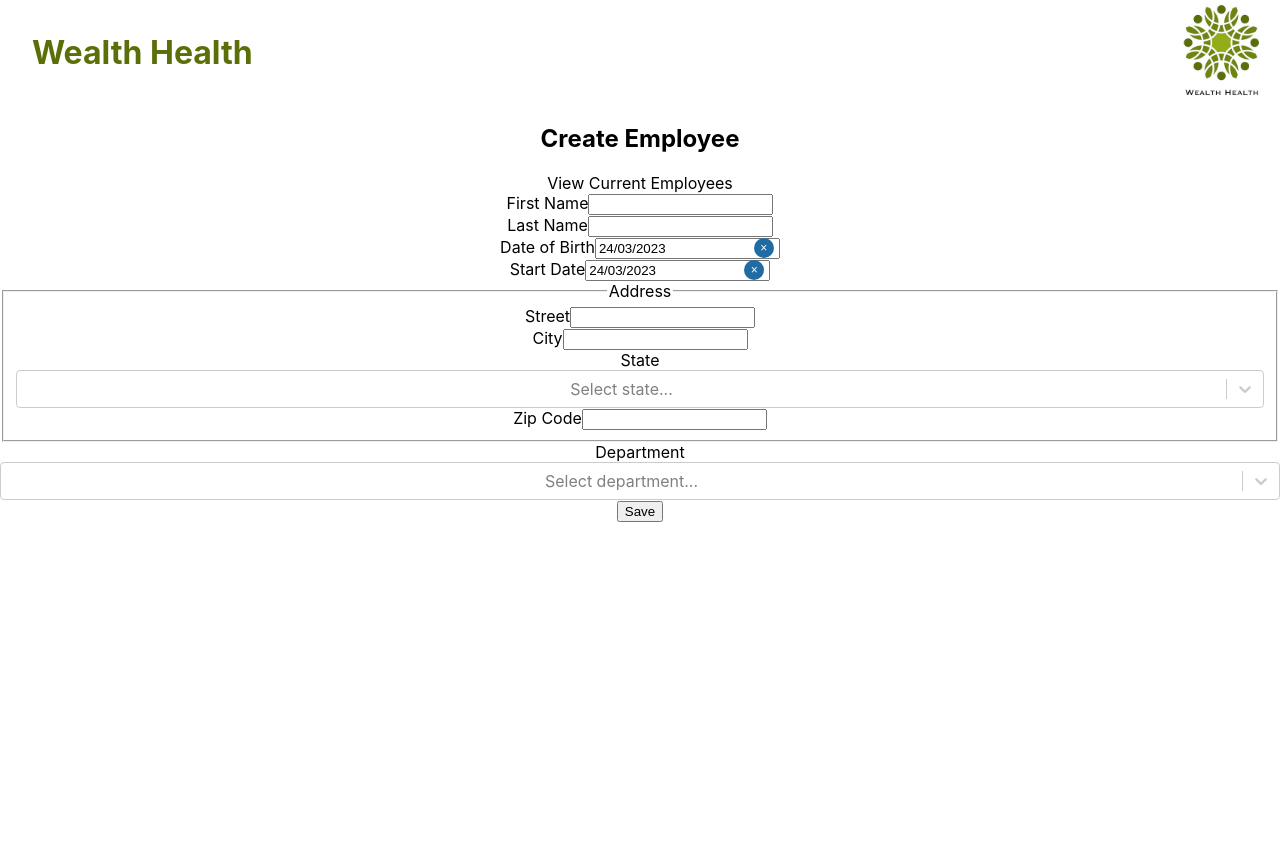
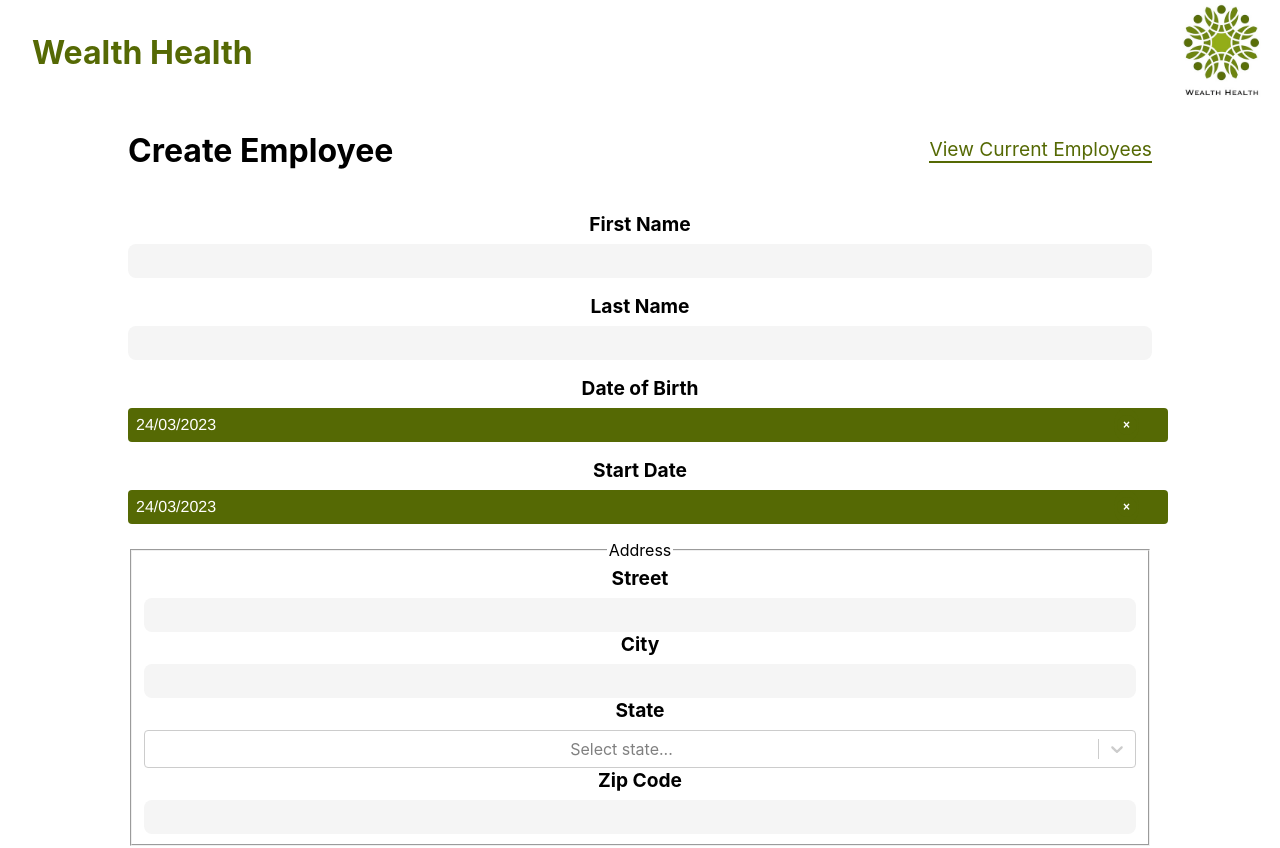
Before and after one commit to saadmontreuil/P14_Hrnet, a React (Create React App) app: page / in a window 1280 px wide. Shown: the top 848 px of the page. Before the commit the page ends 800 px from the top, so only its background shows below. Built offline with nearby package versions, Linux system fonts and the light colour scheme.

Commit message:
creating Modal component + Footer + adding and  trying styles for components

```diff
--- a/src/App.js
+++ b/src/App.js
@@ -1,14 +1,18 @@
 import './App.css';
 import { Routes, Route } from 'react-router-dom';
 import CreateEmployee from './pages/CreateEmployee/CreateEmployee';
+import Header from './Components/Header/Header';
+import Footer from './Components/Footer/Footer';
 
 function App() {
   return (
     <div className="App">
+      <Header />
       <Routes>
         <Route path="/" element={<CreateEmployee />} />
 
       </Routes>
+      <Footer />
     </div>
 
   );
--- /dev/null
+++ b/src/Components/CustomDatePicker/CustomDatePicker.css
@@ -0,0 +1,117 @@
+.react-datepicker {
+    font-family: 'Helvetica Neue', sans-serif;
+    font-size: 0.8rem;
+    border: none;
+    border-radius: 0.25rem;
+    background-color: #556904;
+    color: white;
+  }
+
+  .react-datepicker__triangle {
+    border-bottom-color: #556904 !important;
+  }
+
+  .react-datepicker__day--today {
+    font-weight: bold;
+  }
+
+  .react-datepicker__header {
+    background-color: #556904;
+    border-top-left-radius: 0.25rem;
+    border-top-right-radius: 0.25rem;
+    padding-top: 0.8rem;
+    position: relative;
+  }
+
+  .react-datepicker__header--custom {
+    padding-bottom: 0.4rem;
+  }
+
+  .react-datepicker__current-month,
+  .react-datepicker-time__header,
+  .react-datepicker-year-header {
+    margin-top: 0;
+    color: white;
+  }
+
+  .react-datepicker__day-names,
+  .react-datepicker__week {
+    white-space: nowrap;
+  }
+
+  .react-datepicker__day-name,
+  .react-datepicker__day,
+  .react-datepicker__time-name {
+    width: 2rem;
+    line-height: 2rem;
+    margin: 0.166rem;
+    text-align: center;
+    border-radius: 0.25rem;
+  }
+
+  .react-datepicker__day--keyboard-selected,
+  .react-datepicker__day--selected,
+  .react-datepicker__time-list-item--selected {
+    background-color: white;
+    color: #556904;
+  }
+
+  .react-datepicker__day:hover,
+  .react-datepicker__month-text:hover,
+  .react-datepicker__quarter-text:hover,
+  .react-datepicker__year-text:hover {
+    background-color: #fff;
+    color: #556904;
+  }
+
+  .react-datepicker__month-container {
+    float: left;
+  }
+
+  .react-datepicker__month {
+    margin: 0.4rem;
+    text-align: center;
+  }
+
+  .react-datepicker__input-container {
+    position: relative;
+    display: inline-block;
+    width: 100%;
+  }
+
+  .react-datepicker__input-container > input {
+    background-color: #556904;
+    border: none;
+    border-radius: 0.25rem;
+    color: white;
+    cursor: pointer;
+    font-size: 1rem;
+    padding: 0.5rem;
+    width: 100%;
+  }
+
+  .react-datepicker__input-container > input::placeholder {
+    color: white;
+  }
+
+  .react-datepicker__close-icon {
+    cursor: pointer;
+    background-color: #556904;
+    color: white;
+    border-radius: 50%;
+    padding: 0.166rem 0.166rem 0.166rem 0.166rem;
+    position: absolute;
+    right: 0.8rem;
+    top: 50%;
+    transform: translateY(-50%);
+  }
+  .react-datepicker__close-icon:hover{
+    background-color: #556904;
+  }
+
+  .react-datepicker__close-icon::after {
+    content: '×';
+    font-size: 0.75rem;
+    line-height: 1.1;
+    background-color: #556904;
+  }
--- a/src/Components/CustomDatePicker/CustomDatePicker.jsx
+++ b/src/Components/CustomDatePicker/CustomDatePicker.jsx
@@ -1,6 +1,7 @@
 import { useState } from 'react';
 import DatePicker from 'react-datepicker';
 import 'react-datepicker/dist/react-datepicker.css';
+import './CustomDatePicker.css';
 
 function CustomDatePicker({ setDate }) {
   const [selectedDate, setSelectedDate] = useState(new Date());
@@ -18,8 +19,9 @@ function CustomDatePicker({ setDate }) {
       closeOnScroll
       showWeekNumbers
       isClearable
-      clearButtonClassName="clear-button"
+      clearButtonClassName="react-datepicker__close-icon"
       maxDate={new Date()}
+      className="react-datepicker"
       required
     />
   );
--- /dev/null
+++ b/src/Components/Footer/Footer.jsx
@@ -0,0 +1,10 @@
+import React from 'react';
+import styles from './Footer.module.css';
+
+export default function Footer() {
+  return (
+    <footer className={styles.footer}>
+      <p>&copy; 2023 Wealth Health. All rights reserved.</p>
+    </footer>
+  );
+}
--- /dev/null
+++ b/src/Components/Footer/Footer.module.css
@@ -0,0 +1,14 @@
+.footer {
+    background-color: #f8f8f8;
+    padding: 20px;
+    text-align: center;
+    bottom: 0;
+    left: 0;
+    right: 0;
+  }
+
+  .footer p {
+    font-size: 14px;
+    margin: 0;
+    color: #666;
+  }
--- a/src/Components/Header/Header.module.css
+++ b/src/Components/Header/Header.module.css
@@ -2,11 +2,11 @@
     display: flex;
     justify-content: space-between;
     align-items: center;
-    width: 100vw;
+    /* width: 100vw; */
   }
 
   header h1{
-    color: #5A6F07;
+    color: #556904;
     margin: 2rem;
   }
   header .logo{
--- /dev/null
+++ b/src/Components/Modal/Modal.jsx
@@ -0,0 +1,27 @@
+import React from 'react';
+import styles from './Modal.module.css';
+
+function Modal({ isOpen, onClose, onConfirm }) {
+  return (
+    <div className={`${styles.modal} ${isOpen ? styles.open : ''}`}>
+      <div className={styles['modal-content']}>
+        <div className={styles['modal-header']}>
+          <h2>Confirmation</h2>
+          <button type="button" className={styles['close-button']} onClick={onClose}>
+            X
+          </button>
+        </div>
+        <div className={styles['modal-body']}>
+          <p>Employee has been added successfully.</p>
+        </div>
+        <div className={styles['modal-footer']}>
+          <button type="button" className={styles['confirm-button']} onClick={onConfirm}>
+            OK
+          </button>
+        </div>
+      </div>
+    </div>
+  );
+}
+
+export default Modal;
--- a/src/pages/CreateEmployee/CreateEmployee.jsx
+++ b/src/pages/CreateEmployee/CreateEmployee.jsx
@@ -1,9 +1,9 @@
 import React, { useState } from 'react';
-
 import { Link } from 'react-router-dom';
+import styles from './CreateEmployee.module.css';
 import CustomDatePicker from '../../Components/CustomDatePicker/CustomDatePicker';
 import CustomDropdown from '../../Components/CustomDropdown/CustomDropdown';
-import Header from '../../Components/Header/Header';
+import Modal from '../../Components/Modal/Modal';
 import states from '../../data/states';
 
 const departments = [
@@ -18,8 +18,12 @@ export default function CreateEmployee() {
   const [department, setDepartment] = useState(null);
   const [state, setState] = useState(null);
 
+  const [isModalOpen, setIsModalOpen] = useState(false);
+
   const handleSubmit = (event) => {
     event.preventDefault();
+    setIsModalOpen(true);
+
     const formData = new FormData(event.target);
     const firstName = formData.get('firstname');
     const lastName = formData.get('lastname');
@@ -46,14 +50,13 @@ export default function CreateEmployee() {
     localStorage.setItem('employees', JSON.stringify(employees));
   };
   return (
-    <main className="create-employee">
-      <Header />
-      <div className="header">
+    <main className={styles['create-employee']}>
+      <div className={styles.header}>
         <h2>Create Employee</h2>
-        <Link to="/employees" className="to-employees">View Current Employees</Link>
+        <Link to="/employees" className={styles['to-employees']}>View Current Employees</Link>
       </div>
       <form onSubmit={handleSubmit}>
-        <section className="firstname">
+        <section className={styles.firstname}>
           <label htmlFor="firstname">First Name</label>
           <input
             type="text"
@@ -63,7 +66,7 @@ export default function CreateEmployee() {
           />
         </section>
 
-        <section className="lastname">
+        <section className={styles.lastname}>
           <label htmlFor="lastname">Last Name</label>
           <input
             type="text"
@@ -73,19 +76,19 @@ export default function CreateEmployee() {
           />
         </section>
 
-        <section className="birth">
+        <section className={styles.birth}>
           <label htmlFor="birth">Date of Birth</label>
           <CustomDatePicker setDate={setBirthDate} />
         </section>
 
-        <section className="start">
+        <section className={styles.start}>
           <label htmlFor="start">Start Date</label>
           <CustomDatePicker setDate={setStartDate} />
         </section>
 
         <fieldset>
           <legend>Address</legend>
-          <section className="street">
+          <section className={styles.street}>
             <label htmlFor="street">Street</label>
             <input
               type="text"
@@ -94,7 +97,7 @@ export default function CreateEmployee() {
               required
             />
           </section>
-          <section className="city">
+          <section className={styles.city}>
             <label htmlFor="city">City</label>
             <input
               type="text"
@@ -103,7 +106,7 @@ export default function CreateEmployee() {
               required
             />
           </section>
-          <section className="state">
+          <section className={styles.state}>
             <label htmlFor="state">State</label>
             <CustomDropdown
               options={states}
@@ -112,7 +115,7 @@ export default function CreateEmployee() {
               placeholder="Select state..."
             />
           </section>
-          <section className="zip-code">
+          <section className={styles['zip-code']}>
             <label htmlFor="zip-code">Zip Code</label>
             <input
               type="number"
@@ -123,7 +126,7 @@ export default function CreateEmployee() {
           </section>
         </fieldset>
 
-        <section className="department">
+        <section className={styles.department}>
           <label htmlFor="department">Department</label>
           <CustomDropdown
             options={departments}
@@ -132,8 +135,13 @@ export default function CreateEmployee() {
             placeholder="Select department..."
           />
         </section>
-        <button type="submit" className="save-button">Save</button>
+        <button type="submit" className={styles['save-button']}>Save</button>
       </form>
+
+      <Modal
+        isOpen={isModalOpen}
+        onClose={() => setIsModalOpen(false)}
+      />
 
     </main>
   );
--- a/src/pages/CreateEmployee/CreateEmployee.module.css
+++ b/src/pages/CreateEmployee/CreateEmployee.module.css
@@ -0,0 +1,77 @@
+main{
+  margin: 0 10%
+}
+
+.header {
+    display: flex;
+    justify-content: space-between;
+    align-items: center;
+    margin-bottom: 1rem;
+  }
+
+  .header h2 {
+    font-size: 2rem;
+    font-weight: bold;
+  }
+
+  .to-employees {
+    font-size: 1.2rem;
+    color: #556904;
+    text-decoration: none;
+    border-bottom: 2px solid #556904;
+    transition: all 0.2s ease-in-out;
+  }
+
+  .to-employees:hover {
+    color: white;
+    background-color: #556904;
+    border-bottom: 2px solid white;
+  }
+
+  form {
+    display: flex;
+    flex-direction: column;
+    gap: 1rem;
+  }
+
+  section {
+    display: flex;
+    flex-direction: column;
+    gap: 0.5rem;
+  }
+
+  label {
+    font-size: 1.2rem;
+    font-weight: bold;
+  }
+
+  input,
+  select {
+    font-size: 1rem;
+    padding: 0.5rem;
+    border-radius: 0.5rem;
+    border: none;
+    background-color: #f5f5f5;
+  }
+
+  button {
+    font-size: 1.2rem;
+    font-weight: bold;
+    padding: 0.5rem 1rem;
+    border-radius: 0.5rem;
+    border: none;
+    background-color: #556904;
+    color: white;
+    cursor: pointer;
+    transition: all 0.2s ease-in-out;
+  }
+
+  button:hover {
+    background-color: white;
+    color: #556904;
+    border: 2px solid #556904;
+  }
+
+  .save-button {
+    align-self: flex-end;
+  }
```
Also changed, not shown: src/Components/Modal/Modal.module.css (added, +62 -0 lines), 1 other file (tests, documents, lock files or other folders).
